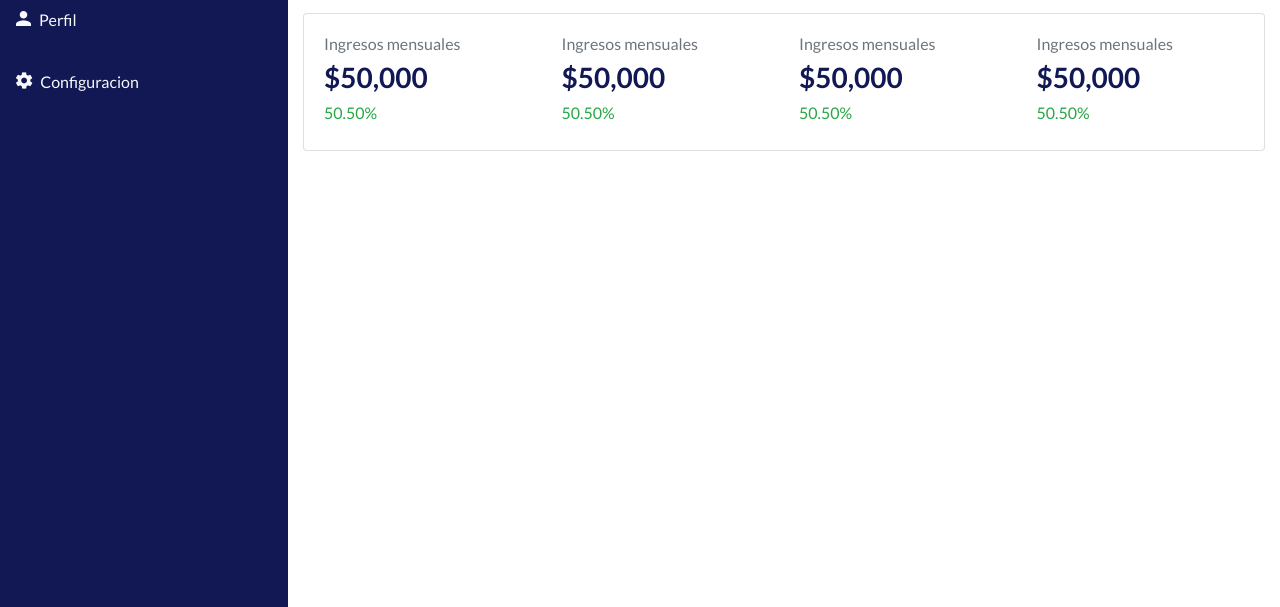
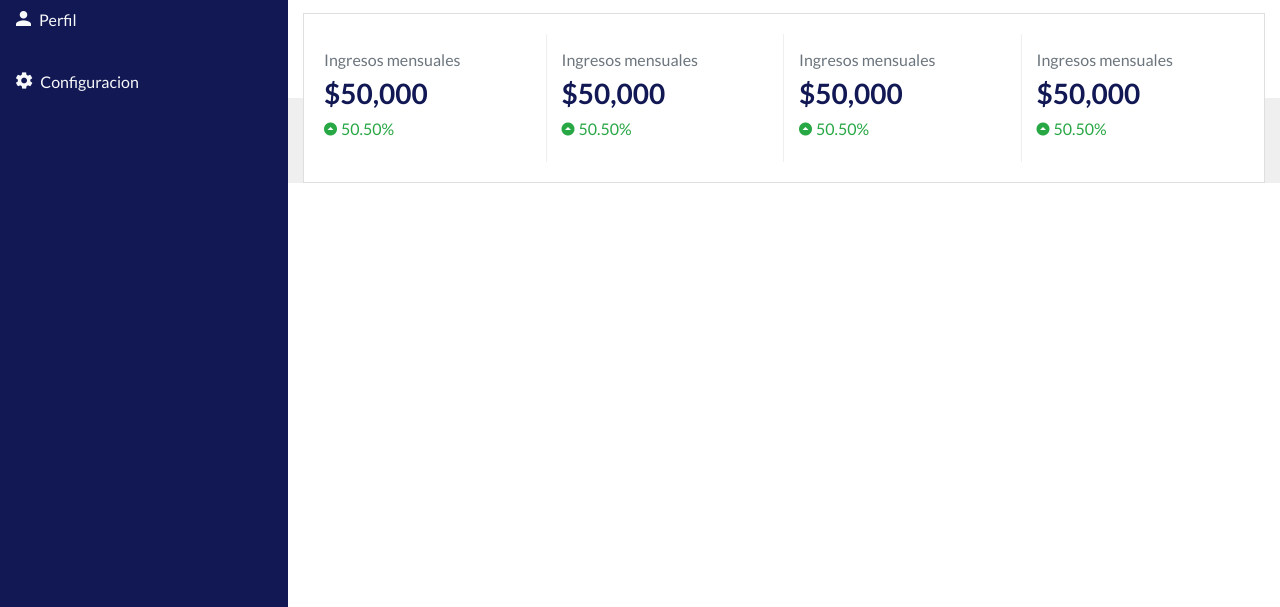
Before and after one commit to Lindapazw/bootstrap_dashboard, a plain HTML site: page index.html in a window 1280 px wide. Shown: the part 264-871 px from the top of the page. Drawn offline with nearby package versions, Linux system fonts and the light colour scheme.

Commit message:
add the background color of the cards

```diff
--- a/assets/css/style.css
+++ b/assets/css/style.css
@@ -37,6 +37,10 @@ a:hover {
     background-color: var(--primary);
 }
 
+.bg-mix {
+    background: linear-gradient(180deg, var(--light) 50%, var(--grey) 0);
+}
+
 /* fin clases sobreescritas */
 
 #sidebar-container {
@@ -68,3 +72,9 @@ a:hover {
     height: 100vh;
     padding-top: 5rem;
 }
+
+/* stat*/
+
+.stat{
+    border-right: 1px solid var(--grey);
+}
--- a/index.html
+++ b/index.html
@@ -87,30 +87,30 @@
                         </div>
                     </section>
 
-                    <section>
+                    <section class="bg-mix">
                         <div class="container">
-                            <div class="card">
+                            <div class="card rounded-0">
                                 <div class="card-body">
                                     <div class="row">
-                                        <div class="col-lg-3 stat">
+                                        <div class="col-lg-3 stat py-3">
                                             <h6 class="text-muted"">Ingresos mensuales</h6>
                                             <h3 class="font-weight-bold">$50,000</h3>
-                                            <h6 class="text-success">50.50%</h6>
+                                            <h6 class="text-success"><i class="icon ion-md-arrow-dropup-circle mr-1"></i>50.50%</h6>
                                         </div>
-                                        <div class="col-lg-3 stat">
+                                        <div class="col-lg-3 stat py-3">
                                             <h6 class="text-muted"">Ingresos mensuales</h6>
                                             <h3 class="font-weight-bold">$50,000</h3>
-                                            <h6 class="text-success">50.50%</h6>
+                                            <h6 class="text-success"><i class="icon ion-md-arrow-dropup-circle mr-1"></i>50.50%</h6>
                                         </div>
-                                        <div class="col-lg-3 stat">
+                                        <div class="col-lg-3 stat py-3">
                                             <h6 class="text-muted"">Ingresos mensuales</h6>
                                             <h3 class="font-weight-bold">$50,000</h3>
-                                            <h6 class="text-success">50.50%</h6>
+                                            <h6 class="text-success"><i class="icon ion-md-arrow-dropup-circle mr-1"></i>50.50%</h6>
                                         </div>
-                                        <div class="col-lg-3">
+                                        <div class="col-lg-3 py-3">
                                             <h6 class="text-muted"">Ingresos mensuales</h6>
                                             <h3 class="font-weight-bold">$50,000</h3>
-                                            <h6 class="text-success">50.50%</h6>
+                                            <h6 class="text-success"><i class="icon ion-md-arrow-dropup-circle mr-1"></i>50.50%</h6>
                                         </div>
                                     </div>
                                 </div>
```
